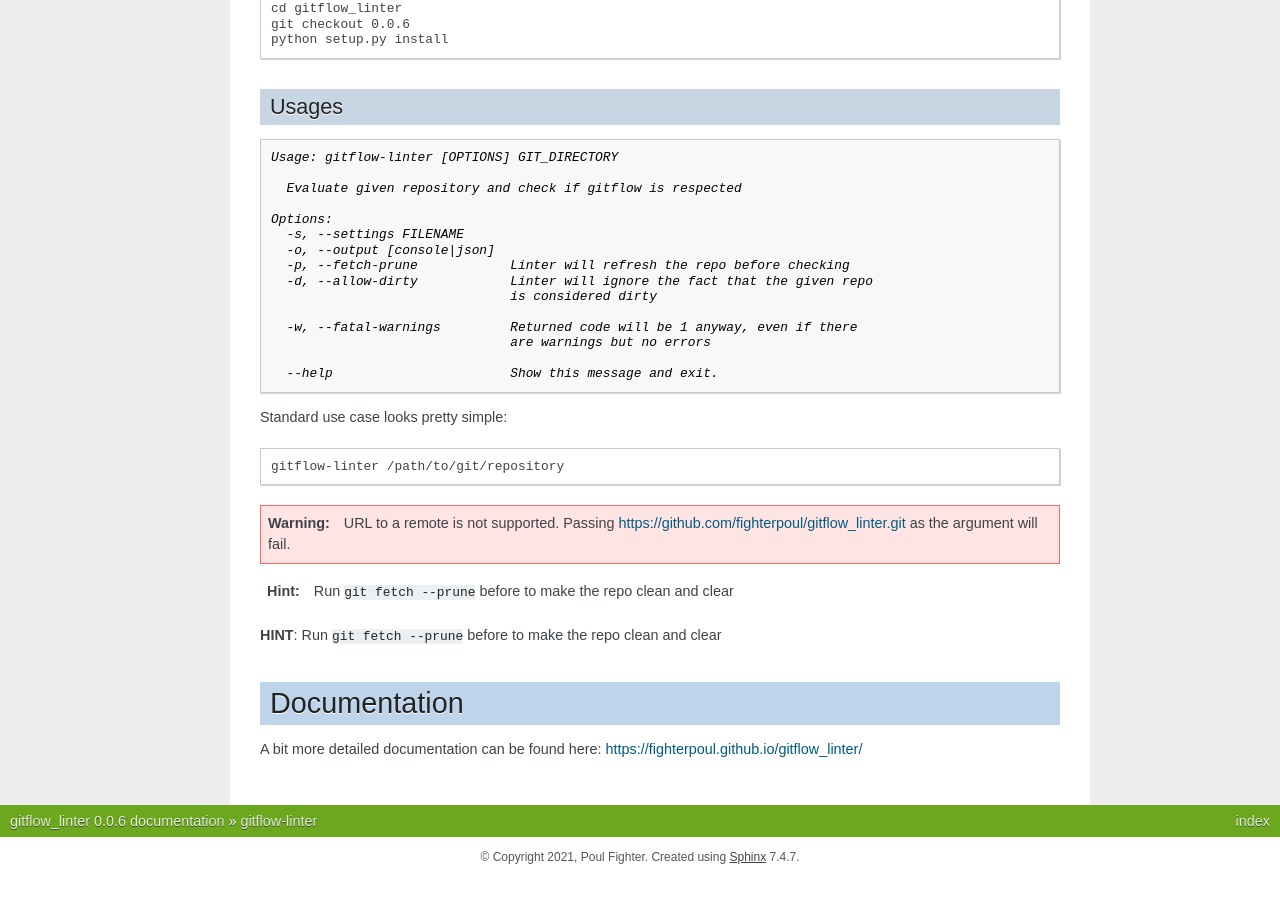
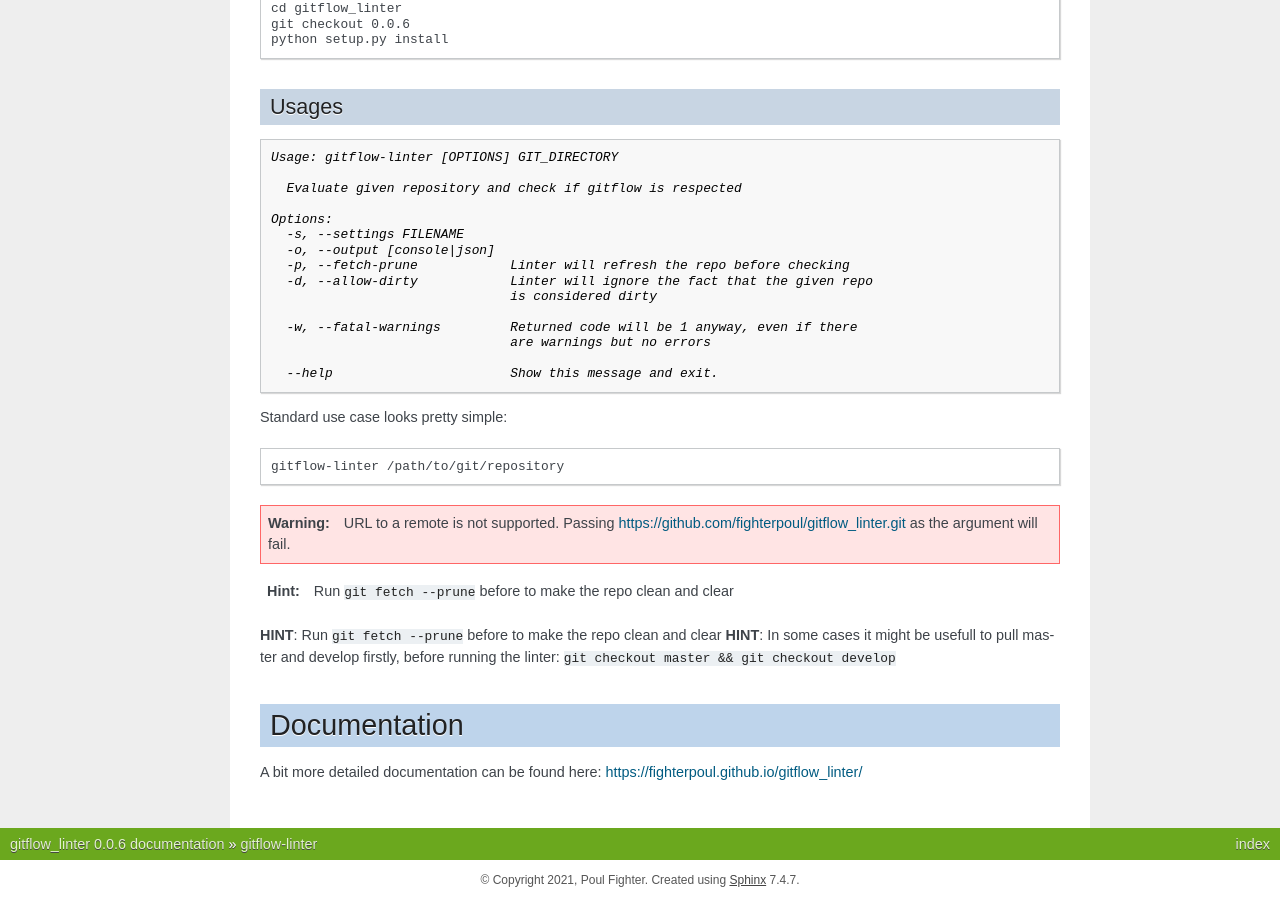
Before and after one commit to fighterpoul/gitflow_linter, a Sphinx documentation site: the page built from docs/readme.rst, in a window 1280 px wide and 900 px high, scrolled down 842 px. Built offline with Sphinx 7.4.7, drawn with Linux system fonts in a browser that asks for light colours; the version number is read from the project's files by our own code; before the commit the page ends 1719 px from its top, so only the background shows below that.

Commit message:
add a new hint into documentation

```diff
--- a/docs/readme.rst
+++ b/docs/readme.rst
@@ -4,6 +4,7 @@
 .. include:: about.rst
 .. include:: quickstart.rst
 **HINT**: Run ``git fetch --prune`` before to make the repo clean and clear
+**HINT**: In some cases it might be usefull to pull master and develop firstly, before running the linter: ``git checkout master && git checkout develop``
 
 Documentation
 =============
```
Also changed, not shown: README.md (+1 -0 lines).
